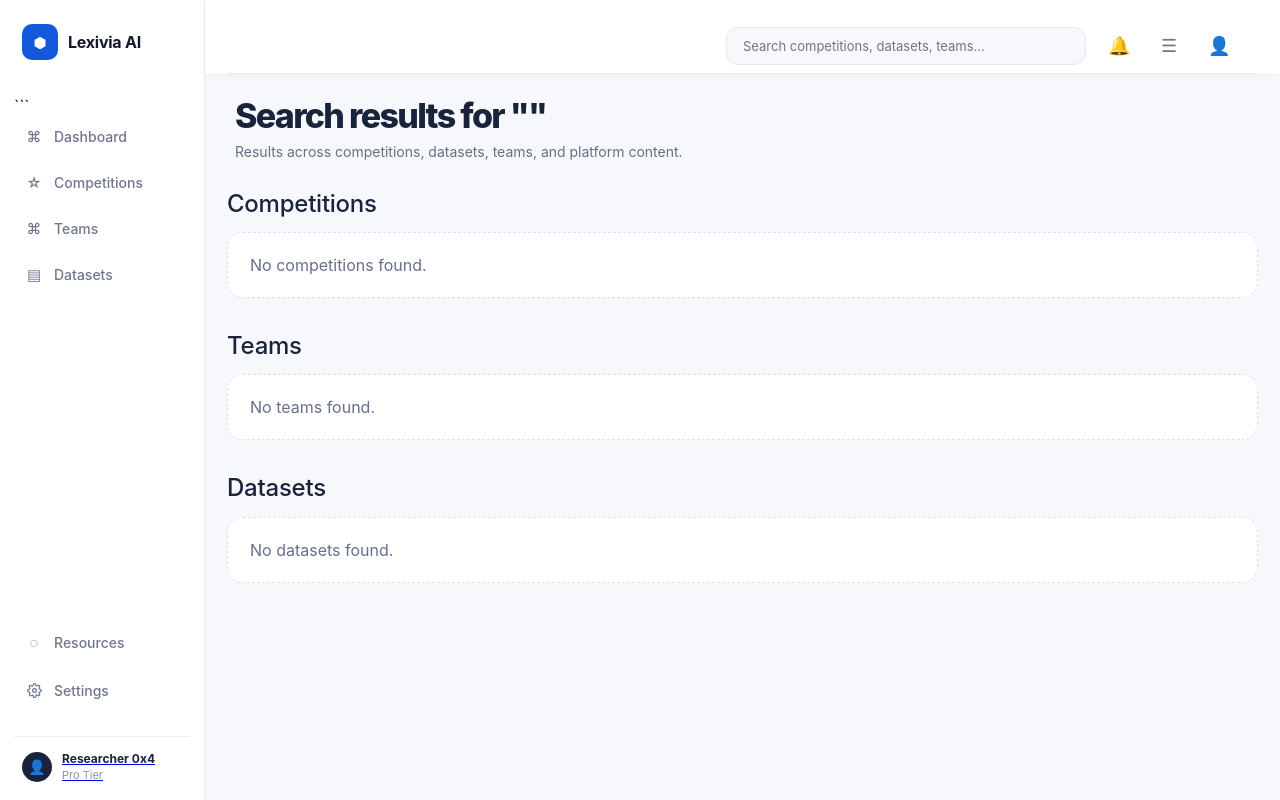
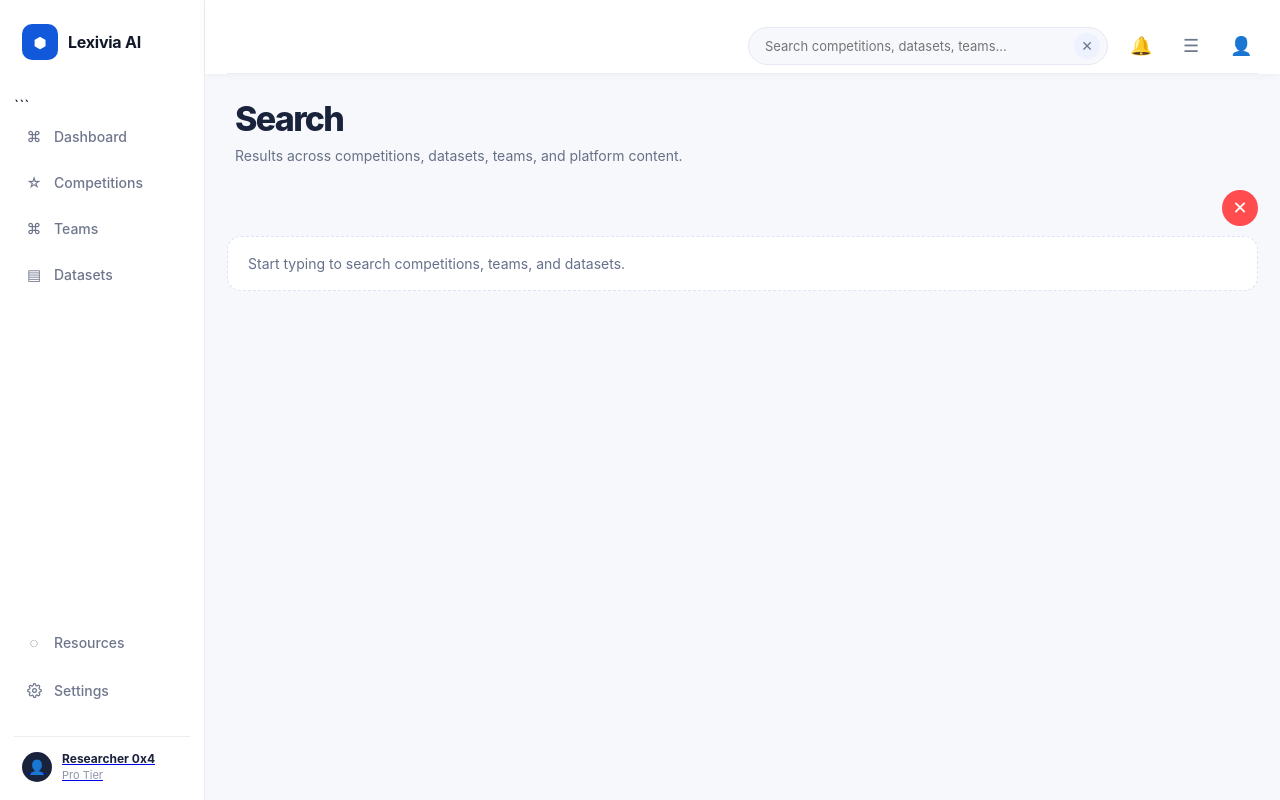
Before and after one commit to selsabila-gtm/group-project, a React (Vite) app in the folder Lexivia/: page /search in a window 1280 px wide. Built offline with nearby package versions, Linux system fonts and the light colour scheme; sample sign-in values are in the browser's storage.

Commit message:
fix search

```diff
--- a/Lexivia/src/components/Topbar.jsx
+++ b/Lexivia/src/components/Topbar.jsx
@@ -1,9 +1,16 @@
-import { useState } from "react";
-import { useNavigate } from "react-router-dom";
+import { useState, useEffect } from "react";
+import { useLocation, useNavigate } from "react-router-dom";
 
 function Topbar({ title = "", subtitle = "", showBrowseButton = false }) {
     const navigate = useNavigate();
-    const [search, setSearch] = useState("");
+    const location = useLocation();
+
+    const currentQuery = new URLSearchParams(location.search).get("q") || "";
+    const [search, setSearch] = useState(currentQuery);
+
+    useEffect(() => {
+        setSearch(currentQuery);
+    }, [currentQuery]);
 
     function handleSearch(e) {
         e.preventDefault();
@@ -14,49 +21,48 @@ function Topbar({ title = "", subtitle = "", showBrowseButton = false }) {
         navigate(`/search?q=${encodeURIComponent(q)}`);
     }
 
+    function handleClear() {
+        setSearch("");
+        navigate("/search");
+    }
+
     return (
         <>
-            <div
-                style={{
-                    position: "sticky",
-                    top: 0,
-                    zIndex: 1000,
-                    background: "#ffffff",
-                    padding: "18px 22px 0",
-                    boxShadow: "0 2px 8px rgba(0,0,0,0.04)",
-                }}
-            >
-                <div
-                    style={{
-                        height: "56px",
-                        background: "#ffffff",
-                        borderBottom: "1px solid #ececf3",
-                        display: "flex",
-                        alignItems: "center",
-                        justifyContent: "flex-end",
-                        padding: "0 22px",
-                        gap: "16px",
-                    }}
-                >
-                    <form onSubmit={handleSearch}>
+            <div style={topbarWrapper}>
+                <div style={topbarInner}>
+
+                    {/* SEARCH */}
+                    <form onSubmit={handleSearch} style={searchWrapper}>
                         <input
                             value={search}
-                            onChange={(e) => setSearch(e.target.value)}
+                            onChange={(e) => {
+                                const value = e.target.value;
+                                setSearch(value);
+
+                                // live search
+                                if (location.pathname === "/search") {
+                                    if (value.trim()) {
+                                        navigate(`/search?q=${encodeURIComponent(value)}`);
+                                    } else {
+                                        navigate("/search");
+                                    }
+                                }
+                            }}
                             placeholder="Search competitions, datasets, teams..."
-                            style={{
-                                width: "360px",
-                                height: "38px",
-                                border: "1px solid #e6e9f2",
-                                background: "#f7f8fc",
-                                borderRadius: "12px",
-                                padding: "0 16px",
-                                fontSize: "13px",
-                                outline: "none",
-                                color: "#475069",
-                            }}
+                            style={searchInput}
                         />
+
+                        {/* ✅ CLEAR BUTTON (always visible) */}
+                        <button
+                            type="button"
+                            onClick={handleClear}
+                            style={clearBtn}
+                        >
+                            ✕
+                        </button>
                     </form>
 
+                    {/* ICONS */}
                     <button onClick={() => navigate("/notifications")} style={iconBtn}>
                         🔔
                     </button>
@@ -72,58 +78,16 @@ function Topbar({ title = "", subtitle = "", showBrowseButton = false }) {
             </div>
 
             {(title || subtitle || showBrowseButton) && (
-                <div
-                    style={{
-                        padding: "24px 30px 0",
-                        display: "flex",
-                        justifyContent: "space-between",
-                        alignItems: "flex-start",
-                        gap: "18px",
-                    }}
-                >
+                <div style={headerWrapper}>
                     <div>
-                        <h1
-                            style={{
-                                margin: 0,
-                                fontSize: "34px",
-                                lineHeight: 1.08,
-                                color: "#19233c",
-                                fontWeight: 800,
-                            }}
-                        >
-                            {title}
-                        </h1>
-
-                        <p
-                            style={{
-                                margin: "8px 0 0",
-                                maxWidth: "620px",
-                                color: "#677086",
-                                fontSize: "14px",
-                                lineHeight: 1.35,
-                            }}
-                        >
-                            {subtitle}
-                        </p>
+                        <h1 style={titleStyle}>{title}</h1>
+                        <p style={subtitleStyle}>{subtitle}</p>
                     </div>
 
                     {showBrowseButton && (
                         <button
-                            type="button"
                             onClick={() => navigate("/competitions")}
-                            style={{
-                                height: "50px",
-                                minWidth: "190px",
-                                padding: "0 24px",
-                                border: "none",
-                                borderRadius: "14px",
-                                background: "#0d57d8",
-                                color: "#ffffff",
-                                fontSize: "15px",
-                                fontWeight: 700,
-                                boxShadow: "0 10px 18px rgba(13,87,216,0.18)",
-                                cursor: "pointer",
-                            }}
+                            style={browseBtn}
                         >
                             Browse Competitions
                         </button>
@@ -133,6 +97,68 @@ function Topbar({ title = "", subtitle = "", showBrowseButton = false }) {
         </>
     );
 }
+
+/* ---------------- STYLES ---------------- */
+
+const topbarWrapper = {
+    position: "sticky",
+    top: 0,
+    zIndex: 1000,
+    background: "#ffffff",
+    padding: "18px 22px 0",
+    boxShadow: "0 2px 8px rgba(0,0,0,0.04)",
+};
+
+const topbarInner = {
+    height: "56px",
+    borderBottom: "1px solid #ececf3",
+    display: "flex",
+    alignItems: "center",
+    justifyContent: "flex-end",
+    gap: "16px",
+};
+
+const searchWrapper = {
+    position: "relative",
+};
+
+const searchInput = {
+    width: "360px",
+    height: "38px",
+    border: "1px solid #e6e9f2",
+    background: "#f7f8fc",
+    borderRadius: "20px",
+    padding: "0 40px 0 16px",
+    fontSize: "13px",
+    outline: "none",
+    color: "#475069",
+};
+
+/* ✅ CLEAN CLEAR BUTTON */
+const clearBtn = {
+    position: "absolute",
+    right: "8px",
+    top: "50%",
+    transform: "translateY(-50%)",
+
+    width: "26px",
+    height: "26px",
+    borderRadius: "50%",
+    border: "none",
+
+    background: "#eef2ff",
+    color: "#6f778d",
+    fontSize: "14px",
+
+    cursor: "pointer",
+    transition: "all 0.2s ease",
+};
+
+/* hover effect */
+clearBtn[":hover"] = {
+    background: "#ff4d4f",
+    color: "#ffffff",
+};
 
 const iconBtn = {
     width: "34px",
@@ -144,4 +170,35 @@ const iconBtn = {
     color: "#6f778d",
 };
 
+const headerWrapper = {
+    padding: "24px 30px 0",
+    display: "flex",
+    justifyContent: "space-between",
+    alignItems: "flex-start",
+};
+
+const titleStyle = {
+    margin: 0,
+    fontSize: "34px",
+    color: "#19233c",
+    fontWeight: 800,
+};
+
+const subtitleStyle = {
+    margin: "8px 0 0",
+    color: "#677086",
+    fontSize: "14px",
+};
+
+const browseBtn = {
+    height: "50px",
+    minWidth: "190px",
+    border: "none",
+    borderRadius: "14px",
+    background: "#0d57d8",
+    color: "#ffffff",
+    fontWeight: 700,
+    cursor: "pointer",
+};
+
 export default Topbar;
--- a/Lexivia/src/pages/CompetitionDetails.jsx
+++ b/Lexivia/src/pages/CompetitionDetails.jsx
@@ -2,6 +2,7 @@ import { useEffect, useMemo, useState } from "react";
 import { useNavigate, useParams } from "react-router-dom";
 import "./CompetitionDetails.css";
 import Topbar from "../components/Topbar";
+import Sidebar from "../components/Sidebar";
 
 function safeJson(value, fallback = []) {
     try {
@@ -141,6 +142,9 @@ function CompetitionDetails() {
                 : "TBD";
 
     return (
+        <div className="details-shell">
+            <Sidebar />
+
             <div className="details-page">
                 <Topbar />
 
@@ -455,6 +459,7 @@ function CompetitionDetails() {
                     )}
                 </main>
             </div>
+        </div>
     );
 }
 
--- a/Lexivia/src/pages/SearchResults.css
+++ b/Lexivia/src/pages/SearchResults.css
@@ -1,69 +1,119 @@
 .search-body {
-    padding: 28px 22px 60px;
+    padding: 26px 22px 60px;
 }
 
 .search-section {
-    margin-bottom: 34px;
+    margin-bottom: 30px;
 }
 
 .search-section h2 {
     margin: 0 0 14px;
-    font-size: 24px;
+    font-size: 20px;
     color: #19233c;
+    font-weight: 700;
 }
 
 .search-grid {
     display: grid;
-    grid-template-columns: repeat(3, minmax(0, 1fr));
-    gap: 18px;
+    grid-template-columns: repeat(3, minmax(260px, 1fr));
+    gap: 16px;
 }
 
 .search-card {
-    background: #edf3ff;
-    border-radius: 18px;
-    padding: 22px;
-    min-height: 210px;
+    background: #eef3ff;
+    border-radius: 16px;
+    padding: 18px 20px;
+    min-height: 135px;
     display: flex;
-    flex-direction: column;
+    align-items: center;
     justify-content: space-between;
+    gap: 14px;
     border: 1px solid #e1e9fb;
+    transition: all 0.2s ease;
+}
+
+.search-card:hover {
+    transform: translateY(-3px);
+    box-shadow: 0 10px 22px rgba(13, 87, 216, 0.08);
 }
 
 .search-card h3 {
-    margin: 0 0 12px;
-    font-size: 22px;
+    margin: 0 0 8px;
+    font-size: 18px;
     color: #101a33;
+    font-weight: 800;
 }
 
 .search-card p {
+    margin: 0;
     color: #5f6b84;
-    font-size: 14px;
-    line-height: 1.45;
+    font-size: 13px;
+    line-height: 1.4;
 }
 
 .search-open-btn {
-    align-self: flex-end;
-    width: 48px;
-    height: 48px;
+    flex-shrink: 0;
+    width: 42px;
+    height: 42px;
     border-radius: 50%;
     border: none;
     background: #0d57d8;
     color: white;
-    font-size: 22px;
+    font-size: 20px;
     cursor: pointer;
-    box-shadow: 0 10px 18px rgba(13, 87, 216, 0.22);
+    box-shadow: 0 8px 16px rgba(13, 87, 216, 0.22);
+    transition: all 0.2s ease;
+}
+
+.search-open-btn:hover {
+    transform: translateY(-2px);
+    box-shadow: 0 12px 20px rgba(13, 87, 216, 0.3);
 }
 
 .empty-search {
     background: #ffffff;
     border: 1px dashed #dbe4f5;
-    border-radius: 16px;
-    padding: 22px;
+    border-radius: 14px;
+    padding: 18px 20px;
     color: #66708a;
+    font-size: 14px;
 }
 
-@media (max-width: 1000px) {
+@media (max-width: 1200px) {
+    .search-grid {
+        grid-template-columns: repeat(2, minmax(240px, 1fr));
+    }
+}
+
+@media (max-width: 800px) {
     .search-grid {
         grid-template-columns: 1fr;
     }
+
+    .search-card {
+        min-height: 120px;
+    }
 }
+
+.search-actions-row {
+    display: flex;
+    align-items: center;
+    gap: 10px;
+    margin-bottom: 18px;
+}
+.search-clear-wrapper {
+    display: flex;
+    justify-content: flex-end;
+    margin-bottom: 10px;
+}
+
+.search-clear-btn {
+    width: 36px;
+    height: 36px;
+    border-radius: 50%;
+    border: none;
+    background: #ff4d4f;
+    color: white;
+    font-size: 18px;
+    cursor: pointer;
+}
--- a/Lexivia/src/pages/SearchResults.jsx
+++ b/Lexivia/src/pages/SearchResults.jsx
@@ -9,36 +9,78 @@ function SearchResults() {
     const navigate = useNavigate();
 
     const q = new URLSearchParams(location.search).get("q") || "";
+    const cleanQuery = q.trim();
+
+    const previousPage = location.state?.from || "/dashboard";
 
     const [competitions, setCompetitions] = useState([]);
     const [teams, setTeams] = useState([]);
     const [datasets, setDatasets] = useState([]);
     const [loading, setLoading] = useState(false);
 
+    const handleClear = () => {
+        navigate(previousPage);
+    };
+
     useEffect(() => {
-        if (!q) return;
+        if (!cleanQuery) {
+            setCompetitions([]);
+            setTeams([]);
+            setDatasets([]);
+            setLoading(false);
+            return;
+        }
 
         setLoading(true);
 
         Promise.all([
-            fetch(`http://127.0.0.1:8000/competitions?search=${encodeURIComponent(q)}`, {
-                headers: {
-                    Authorization: `Bearer ${localStorage.getItem("token")}`,
-                },
-            }).then(res => res.json()),
-            fetch(`http://127.0.0.1:8000/teams?search=${encodeURIComponent(q)}`).then(res => res.json()).catch(() => []),
-            fetch(`http://127.0.0.1:8000/datasets?search=${encodeURIComponent(q)}`).then(res => res.json()).catch(() => []),
+            fetch(
+                `http://127.0.0.1:8000/competitions?search=${encodeURIComponent(cleanQuery)}`,
+                {
+                    headers: {
+                        Authorization: `Bearer ${localStorage.getItem("token")}`,
+                    },
+                }
+            )
+                .then((res) => res.json())
+                .catch(() => []),
+
+            fetch(
+                `http://127.0.0.1:8000/teams?search=${encodeURIComponent(cleanQuery)}`,
+                {
+                    headers: {
+                        Authorization: `Bearer ${localStorage.getItem("token")}`,
+                    },
+                }
+            )
+                .then((res) => res.json())
+                .catch(() => ({ teams: [] })),
+
+            Promise.resolve([]),
         ])
             .then(([competitionsData, teamsData, datasetsData]) => {
-                setCompetitions(Array.isArray(competitionsData) ? competitionsData : []);
-                setTeams(Array.isArray(teamsData) ? teamsData : []);
+                const competitionsArray = Array.isArray(competitionsData) ? competitionsData : [];
+                const teamsArray = Array.isArray(teamsData?.teams) ? teamsData.teams : [];
+
+                setCompetitions(
+                    competitionsArray.filter((comp) =>
+                        comp.title?.toLowerCase().includes(cleanQuery.toLowerCase())
+                    )
+                );
+
+                setTeams(
+                    teamsArray.filter((team) =>
+                        team.name?.toLowerCase().includes(cleanQuery.toLowerCase())
+                    )
+                );
+
                 setDatasets(Array.isArray(datasetsData) ? datasetsData : []);
             })
             .catch((err) => {
                 console.error("Global search error:", err);
             })
             .finally(() => setLoading(false));
-    }, [q]);
+    }, [cleanQuery]);
 
     return (
         <div className="competitions-shell">
@@ -46,12 +88,24 @@ function SearchResults() {
 
             <div className="competitions-main">
                 <Topbar
-                    title={`Search results for "${q}"`}
+                    title={cleanQuery ? `Search results for "${cleanQuery}"` : "Search"}
                     subtitle="Results across competitions, datasets, teams, and platform content."
                 />
 
                 <div className="search-body">
-                    {loading ? (
+
+                    {/* CLEAR BUTTON */}
+                    <div className="search-clear-wrapper">
+                        <button className="search-clear-btn" onClick={handleClear}>
+                            ✕
+                        </button>
+                    </div>
+
+                    {!cleanQuery ? (
+                        <div className="empty-search">
+                            Start typing to search competitions, teams, and datasets.
+                        </div>
+                    ) : loading ? (
                         <p>Searching...</p>
                     ) : (
                         <>
@@ -63,16 +117,22 @@ function SearchResults() {
                                 ) : (
                                     <div className="search-grid">
                                         {competitions.map((item) => (
-                                            <div key={item.id} className="search-card">
+                                            <div
+                                                key={item.id}
+                                                className="search-card"
+                                                onClick={() => navigate(`/competitions/${item.id}`)}
+                                            >
                                                 <div>
                                                     <h3>{item.title}</h3>
                                                     <p>{item.description}</p>
                                                 </div>
 
                                                 <button
-                                                    type="button"
                                                     className="search-open-btn"
-                                                    onClick={() => navigate(`/competitions/${item.id}`)}
+                                                    onClick={(e) => {
+                                                        e.stopPropagation();
+                                                        navigate(`/competitions/${item.id}`);
+                                                    }}
                                                 >
                                                     →
                                                 </button>
@@ -90,11 +150,25 @@ function SearchResults() {
                                 ) : (
                                     <div className="search-grid">
                                         {teams.map((team) => (
-                                            <div key={team.id} className="search-card">
+                                            <div
+                                                key={team.id}
+                                                className="search-card"
+                                                onClick={() => navigate(`/teams/${team.id}`)}
+                                            >
                                                 <div>
                                                     <h3>{team.name}</h3>
                                                     <p>{team.description || "No description"}</p>
                                                 </div>
+
+                                                <button
+                                                    className="search-open-btn"
+                                                    onClick={(e) => {
+                                                        e.stopPropagation();
+                                                        navigate(`/teams/${team.id}`);
+                                                    }}
+                                                >
+                                                    →
+                                                </button>
                                             </div>
                                         ))}
                                     </div>
@@ -109,11 +183,25 @@ function SearchResults() {
                                 ) : (
                                     <div className="search-grid">
                                         {datasets.map((dataset) => (
-                                            <div key={dataset.id} className="search-card">
+                                            <div
+                                                key={dataset.id}
+                                                className="search-card"
+                                                onClick={() => navigate(`/datasets/${dataset.id}`)}
+                                            >
                                                 <div>
                                                     <h3>{dataset.name}</h3>
                                                     <p>{dataset.description || "No description"}</p>
                                                 </div>
+
+                                                <button
+                                                    className="search-open-btn"
+                                                    onClick={(e) => {
+                                                        e.stopPropagation();
+                                                        navigate(`/datasets/${dataset.id}`);
+                                                    }}
+                                                >
+                                                    →
+                                                </button>
                                             </div>
                                         ))}
                                     </div>
```
Also changed, not shown: Lexivia/src/pages/CompetitionDetails.css (+11 -0 lines). Lines whose indentation alone changed are shown as unchanged.
